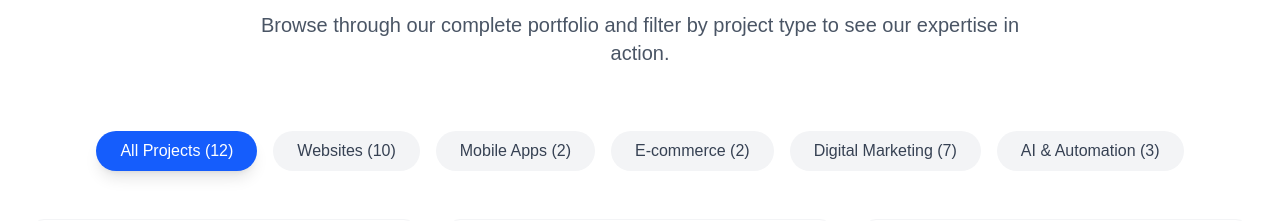
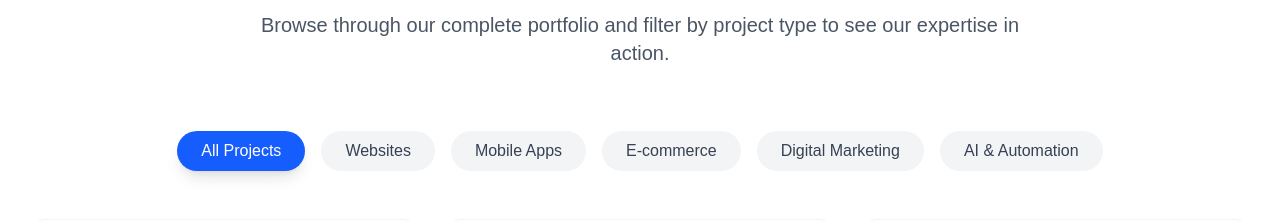
Before and after one commit to Trygonoffical/TrygonFrontendv1, a Next.js app: page /portfolio in a window 1280 px wide. Shown: the part 1700-1921 px from the top of the page. Built offline with nearby package versions, Linux system fonts and the light colour scheme.

Commit message:
remove count

```diff
--- a/src/components/pages/PortfolioPage.js
+++ b/src/components/pages/PortfolioPage.js
@@ -434,7 +434,7 @@ const PortfolioPage = () => {
                     : 'bg-gray-100 text-gray-700 hover:bg-gray-200'
                 }`}
               >
-                {category.name} ({category.count})
+                {category.name}
               </button>
             ))}
           </motion.div>
```
